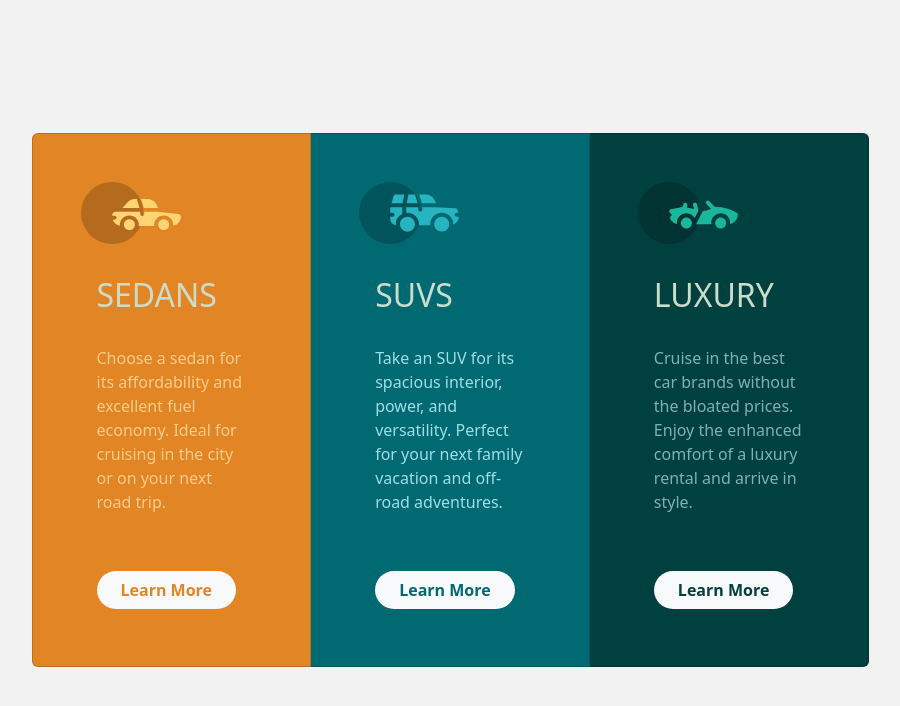
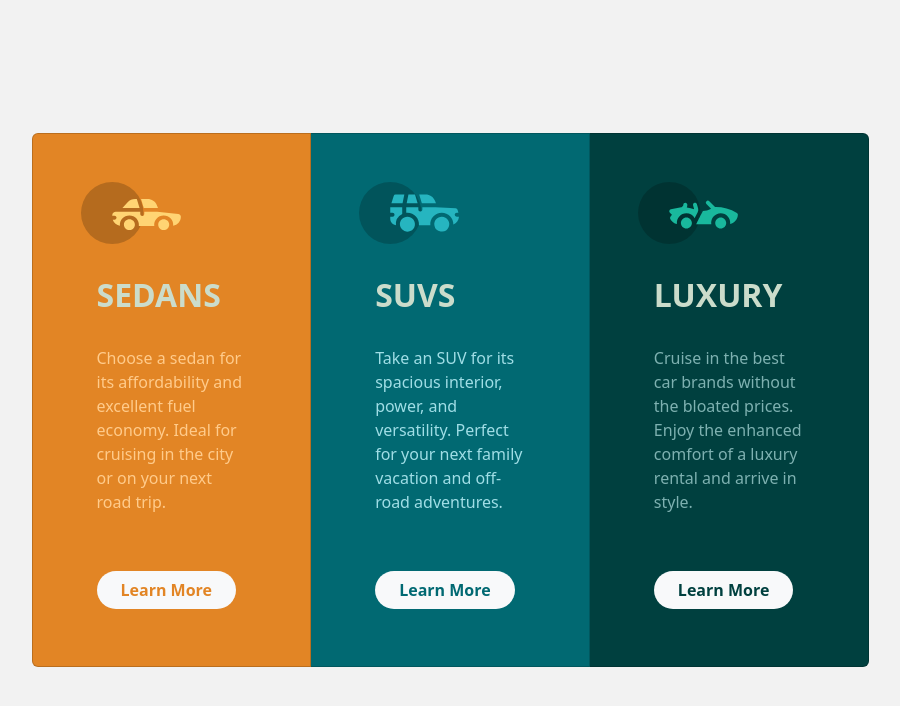
Before and after one commit to SimoneMoreWare/bootstrap-exercise-3-column-preview-card-component-main.github.io, a plain HTML site: page index.html in a window 1280 px wide. Shown: the whole page, without its empty margins (190-1090 px from the left). Drawn offline with nearby package versions, Linux system fonts and the light colour scheme.

Commit message:
fix headline strong

```diff
--- a/index.html
+++ b/index.html
@@ -18,7 +18,7 @@
           <img src="./images/icon-sedans.svg"  width="100vh">
           <div class="card-body">
             <div class="card-title py-3" style="color:#CBDCCB">
-              <h2>SEDANS</h2>
+              <h2><strong>SEDANS</strong></h2>
             </div>
             <div class="card-text" style="color:#FFCB8B">
               <p class="pb-5">Choose a sedan for its affordability and excellent fuel economy. Ideal for cruising in the city
@@ -32,7 +32,7 @@
           <img src="./images/icon-suvs.svg" width="100vh">
           <div class="card-body">
             <div class="card-title py-3" style="color:#CBDCCB">
-              <h2>SUVS</h2>
+              <h2><strong>SUVS</strong></h2>
             </div>
             <div class="card-text" style="color: #A0DEE6;">
               <p class="pb-5">Take an SUV for its spacious interior, power, and versatility. Perfect for your next family vacation
@@ -48,7 +48,7 @@
           <img src="./images/icon-luxury.svg"  width="100vh">
           <div class="card-body">
             <div class="card-title py-3" style="color:#CBDCCB">
-              <h2>LUXURY</h2>
+              <h2><strong>LUXURY</strong></h2>
             </div>
             <div class="card-text" style="color: #7EB1B1;">
               <p class="pb-5">Cruise in the best car brands without the bloated prices. Enjoy the enhanced comfort of a luxury
```
